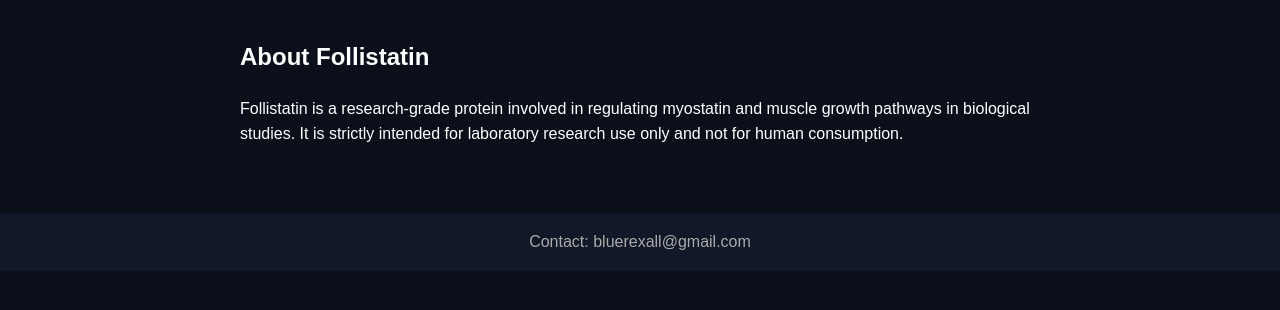
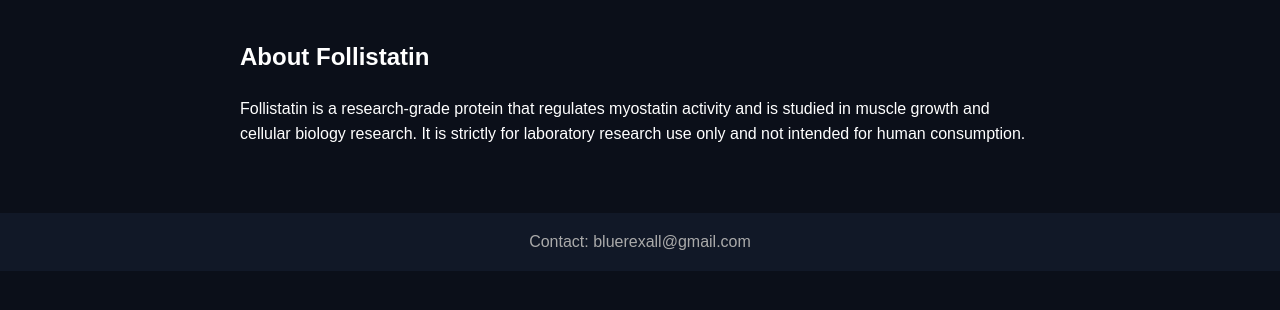
Before and after one commit to infoblurexall-svg/bluerexall-site, a plain HTML site: page follistatin.html in a window 1280 px wide. Shown: the part 402-712 px from the top of the page. Drawn offline with Linux system fonts and the light colour scheme.

Commit message:
update follistatin page

```diff
--- a/follistatin.html
+++ b/follistatin.html
@@ -85,8 +85,8 @@
   <h2>About Follistatin</h2>
 
   <p>
-    Follistatin is a research-grade protein involved in regulating myostatin and muscle growth pathways in biological studies.
-    It is strictly intended for laboratory research use only and not for human consumption.
+    Follistatin is a research-grade protein that regulates myostatin activity and is studied in muscle growth and cellular biology research.
+    It is strictly for laboratory research use only and not intended for human consumption.
   </p>
 
 </section>
```
